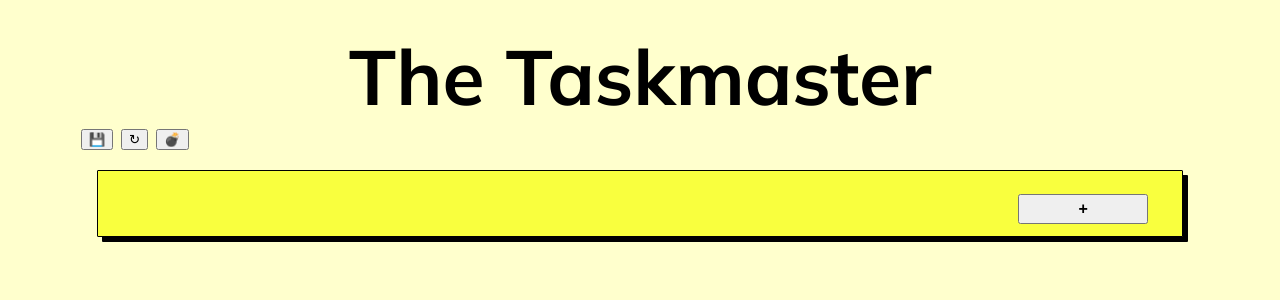
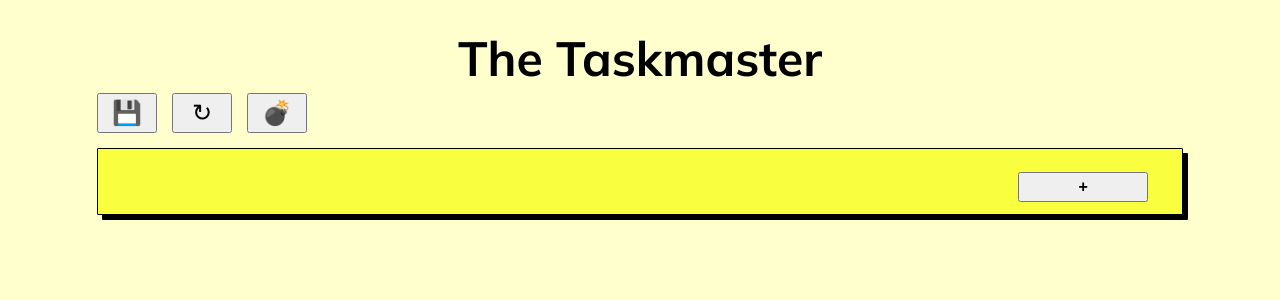
Before and after one commit to Aevo55/A2TodoApp, a SvelteKit app: page / in a window 1280 px wide. Shown: the top 300 px of the page. Built offline with nearby package versions, Linux system fonts and the light colour scheme; a web font is replaced by a local one.

Commit message:
We are done

```diff
--- a/src/routes/Todo.svelte
+++ b/src/routes/Todo.svelte
@@ -184,6 +184,7 @@ $inspect(listList)
 <style>
      .listHolder{
           margin: 20px;
+          margin-top: 15px;
           padding: 10px 30px 0px 30px;
           width: 80vw;
           background-color: #f9ff3e;
@@ -238,6 +239,15 @@ $inspect(listList)
           margin: 0px 0.3vw;
      }
 
+     .headerButton{
+          width: 60px;
+          height: 40px;
+          font-size: 1.5em;
+          margin-left: 0px;
+          margin-right: 15px;
+          padding: 0px;
+     }
+
      .rowButton{
           width: 40px;
           font-weight: 800;
@@ -259,26 +269,30 @@ $inspect(listList)
           height: 80%;
           width: 130px;
           font-size: large;
-          margin-left: 50px;
      }
 
-
+     .buttonBar{
+          margin-left: 20px;
+          padding: 0px;
+     }
 
      .listTitle{
           width: 100%;
           height: 50px;
           margin: 5px 0px;
+          padding: 0px;
      }
 
      .listTitle::before{
           content:"";
-          width: 170px;
+          width: 130px;
           display: block;
      }
 
      h2{
           margin: 0px;
           padding: 0px;
-          font-size: 2.2em;
+          font-size: 1.5em;
+          text-wrap: nowrap;
      }
 </style>
--- a/src/style.css
+++ b/src/style.css
@@ -10,7 +10,7 @@ body {
 h1{
      margin: 20px 0px 5px 0px;
      padding: 0px;
-     font-size: 6vw;
+     font-size: 3em;
 }
 
 ._row{
```
